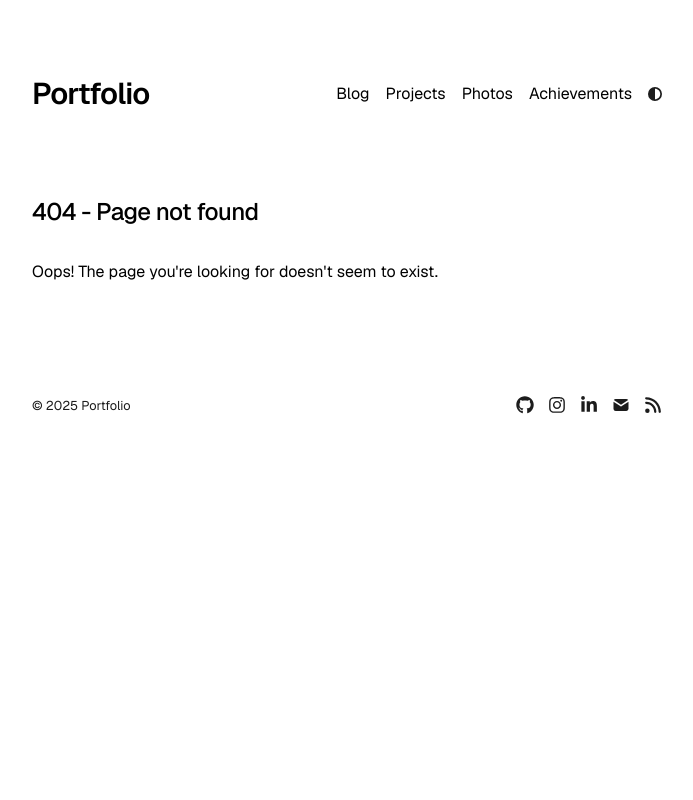
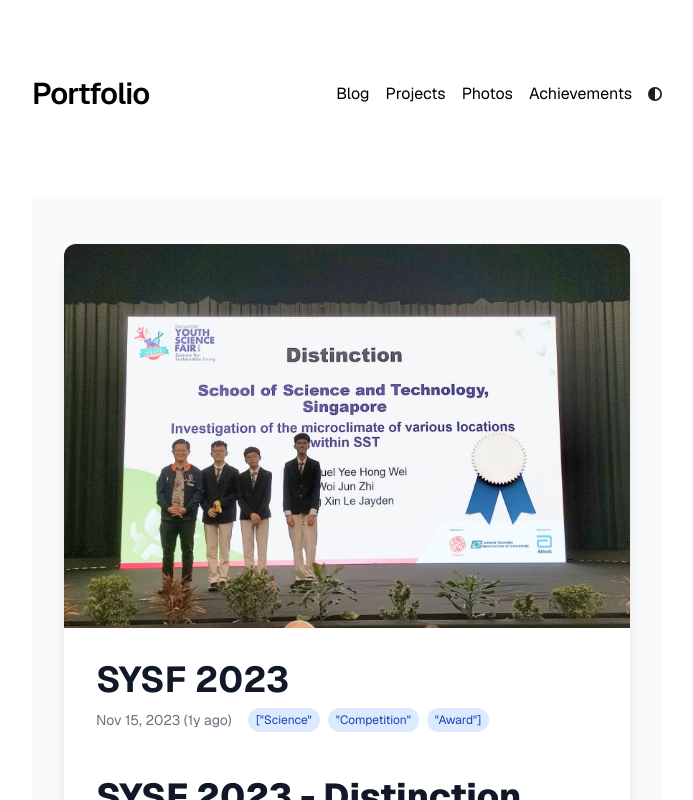
Before and after one commit to Liquefy7822/emmanuel, a Next.js app: page /achievements/sysf-2023 in a window 1280 px wide. Before the commit this address had no page. Shown: the top 800 px of the page, without its empty margins (293-986 px from the left). Built offline with nearby package versions, Linux system fonts and the light colour scheme.

Commit message:
adds finally

```diff
--- a/app/achievements/AchievementCard.tsx
+++ b/app/achievements/AchievementCard.tsx
@@ -8,9 +8,10 @@ interface AchievementCardProps {
   description: string;
   date: string;
   image?: string;
+  slug?: string;
 }
 
-const AchievementCard = ({ title, description, date, image }: AchievementCardProps) => {
+const AchievementCard = ({ title, description, date, image, slug }: AchievementCardProps) => {
   const [imgSrc, setImgSrc] = useState(image);
   const [hasError, setHasError] = useState(false);
   const [isLoading, setIsLoading] = useState(true);
@@ -61,9 +62,13 @@ const AchievementCard = ({ title, description, date, image }: AchievementCardPro
         </div>
         <p className="text-gray-600 dark:text-gray-300 mb-4">{description}</p>
         <div className="flex justify-end">
-          <button className="text-sm font-medium text-blue-600 hover:text-blue-500 dark:text-blue-400 dark:hover:text-blue-300 transition-colors">
+          <a
+            href={`/achievements/${slug || '#'}`}
+            className="text-sm font-medium text-blue-600 hover:text-blue-500 dark:text-blue-400 dark:hover:text-blue-300 transition-colors"
+            aria-label={`View details about ${title}`}
+          >
             View Details →
-          </button>
+          </a>
         </div>
       </div>
     </div>
--- /dev/null
+++ b/app/achievements/[slug]/page.tsx
@@ -0,0 +1,85 @@
+import { notFound } from "next/navigation";
+import { CustomMDX } from "app/components/mdx";
+import { formatDate } from "app/lib/posts";
+import { getAchievementBySlug, getAchievementSlugs } from "app/lib/achievements";
+import Image from "next/image";
+
+export async function generateStaticParams() {
+  const slugs = getAchievementSlugs();
+  return slugs.map((slug) => ({
+    slug,
+  }));
+}
+
+export default function AchievementPage({ params }: { params: { slug: string } }) {
+  const achievement = getAchievementBySlug(params.slug);
+
+  if (!achievement) {
+    notFound();
+  }
+
+  return (
+    <div className="min-h-screen bg-gray-50 dark:bg-gray-900 py-12 px-4 sm:px-6 lg:px-8">
+      <div className="max-w-4xl mx-auto">
+        <article className="bg-white dark:bg-gray-800 rounded-xl shadow-lg overflow-hidden">
+          {/* Header with Image */}
+          {achievement.metadata.image && (
+            <div className="relative w-full h-64 md:h-96">
+              <Image
+                src={achievement.metadata.image}
+                alt={achievement.metadata.title}
+                fill
+                className="object-cover"
+                sizes="(max-width: 768px) 100vw, (max-width: 1200px) 80vw, 70vw"
+                priority
+              />
+            </div>
+          )}
+
+          <div className="p-6 md:p-8">
+            {/* Title and Metadata */}
+            <header className="mb-8">
+              <h1 className="text-3xl md:text-4xl font-bold text-gray-900 dark:text-white mb-2">
+                {achievement.metadata.title}
+              </h1>
+
+              <div className="flex flex-wrap items-center gap-4 text-sm text-gray-500 dark:text-gray-400">
+                <time dateTime={achievement.metadata.date}>
+                  {formatDate(achievement.metadata.date, true)}
+                </time>
+
+                {achievement.metadata.tags && achievement.metadata.tags.length > 0 && (
+                  <div className="flex flex-wrap gap-2">
+                    {achievement.metadata.tags.map((tag) => (
+                      <span
+                        key={tag}
+                        className="px-2 py-1 rounded-full bg-blue-100 text-blue-800 dark:bg-blue-900 dark:text-blue-200 text-xs"
+                      >
+                        {tag}
+                      </span>
+                    ))}
+                  </div>
+                )}
+              </div>
+            </header>
+
+            {/* Achievement Content */}
+            <div className="prose dark:prose-invert max-w-none">
+              <CustomMDX source={achievement.content} />
+            </div>
+
+            {/* Back to Achievements Link */}
+            <div className="mt-12 pt-6 border-t border-gray-200 dark:border-gray-700">
+              <a
+                href="/achievements"
+                className="inline-flex items-center text-blue-600 hover:text-blue-500 dark:text-blue-400 dark:hover:text-blue-300 transition-colors"
+              >
+                ← Back to Achievements
+              </a>
+            </div>
+          </div>
+        </article>
+      </div>
+    </div>
+  );
+}
--- a/app/achievements/page.tsx
+++ b/app/achievements/page.tsx
@@ -1,30 +1,23 @@
 import { Metadata } from "next";
 import AchievementCard from "./AchievementCard";
+import { getAllAchievements, type AchievementPost } from "app/lib/achievements";
 
 export const metadata: Metadata = {
   title: "Achievements | Emmanuel",
   description: "My professional achievements and certifications",
 };
 
-interface Achievement {
-  title: string;
-  description: string;
-  date: string;
-  image?: string;
+// This function tells Next.js at build time what pages to generate
+export async function generateStaticParams() {
+  const achievements = getAllAchievements();
+  return achievements.map((achievement) => ({
+    slug: achievement.slug,
+  }));
 }
 
-const achievements: Achievement[] = [
-  {
-    title: "SYSF 2023",
-    description: "Got Distinction at the SYSF 2023",
-    date: "2023",
-    image: "/achievements/portfolio1.png",
-  },
-];
+export default function Achievements() {
+  const achievements = getAllAchievements();
 
-
-
-export default function Achievements() {
   return (
     <div className="min-h-screen bg-gray-50 dark:bg-gray-900 py-12 px-4 sm:px-6 lg:px-8">
       <div className="max-w-7xl mx-auto">
@@ -38,13 +31,14 @@ export default function Achievements() {
         </div>
 
         <div className="grid grid-cols-1 md:grid-cols-2 lg:grid-cols-3 gap-8">
-          {achievements.map((achievement, index) => (
+          {achievements.map((achievement: AchievementPost) => (
             <AchievementCard
-              key={index}
-              title={achievement.title}
-              description={achievement.description}
-              date={achievement.date}
-              image={achievement.image}
+              key={achievement.slug}
+              title={achievement.metadata.title}
+              description={achievement.metadata.description}
+              date={achievement.metadata.date}
+              image={achievement.metadata.image}
+              slug={achievement.slug}
             />
           ))}
         </div>
--- /dev/null
+++ b/app/lib/achievements.ts
@@ -0,0 +1,156 @@
+import fs from "fs";
+import path from "path";
+
+const ACHIEVEMENTS_DIR = path.join(process.cwd(), "content/achievements");
+
+export type AchievementMetadata = {
+  title: string;
+  date: string;
+  description: string;
+  image?: string;
+  tags?: string[];
+  featured?: boolean;
+  // Allow for additional properties with index signature
+  [key: string]: any;
+};
+
+export interface AchievementPost {
+  metadata: AchievementMetadata;
+  slug: string;
+  content: string;
+}
+
+function parseFrontmatter(fileContent: string) {
+  const frontmatterRegex = /---\s*([\s\S]*?)\s*---/;
+  const match = frontmatterRegex.exec(fileContent);
+
+  if (!match || !match[1]) {
+    console.warn('No frontmatter found in achievement post');
+    return {
+      metadata: {
+        title: 'Untitled Achievement',
+        date: new Date().toISOString(),
+        description: '',
+        tags: []
+      },
+      content: fileContent.trim()
+    };
+  }
+
+  const frontMatterBlock = match[1];
+  const content = fileContent.replace(frontmatterRegex, "").trim();
+  const frontMatterLines = frontMatterBlock.trim().split("\n");
+  const metadata: Partial<AchievementMetadata> = {};
+
+  frontMatterLines.forEach((line) => {
+    const separatorIndex = line.indexOf(':');
+    if (separatorIndex === -1) return;
+
+    const key = line.slice(0, separatorIndex).trim();
+    let value: any = line.slice(separatorIndex + 1).trim();
+
+    // Remove surrounding quotes if present
+    if (value.startsWith('"') && value.endsWith('"') ||
+        value.startsWith("'") && value.endsWith("'")) {
+      value = value.slice(1, -1);
+    }
+
+    // Handle array values (tags)
+    if (key === 'tags') {
+      value = value.split(',').map((tag: string) => tag.trim());
+    }
+
+    // Handle boolean values
+    if (value === 'true') value = true;
+    if (value === 'false') value = false;
+
+    (metadata as any)[key] = value;
+  });
+
+  return {
+    metadata: {
+      title: metadata.title || 'Untitled Achievement',
+      date: metadata.date || new Date().toISOString(),
+      description: metadata.description || '',
+      image: metadata.image || '',
+      tags: metadata.tags || [],
+      ...metadata
+    },
+    content
+  };
+}
+
+function getMDXFiles(dir: string) {
+  try {
+    return fs.readdirSync(dir).filter((file) => file.endsWith(".mdx"));
+  } catch (e) {
+    console.error(`Error reading directory ${dir}:`, e);
+    return [];
+  }
+}
+
+function readMDXFile(filePath: string) {
+  try {
+    return fs.readFileSync(filePath, "utf-8");
+  } catch (e) {
+    console.error(`Error reading file ${filePath}:`, e);
+    return '';
+  }
+}
+
+export function getAchievementSlugs() {
+  try {
+    if (!fs.existsSync(ACHIEVEMENTS_DIR)) {
+      fs.mkdirSync(ACHIEVEMENTS_DIR, { recursive: true });
+      return [];
+    }
+    return getMDXFiles(ACHIEVEMENTS_DIR).map((file) => file.replace(/\.mdx$/, ''));
+  } catch (e) {
+    console.error('Error getting achievement slugs:', e);
+    return [];
+  }
+}
+
+export function getAchievementBySlug(slug: string): AchievementPost | null {
+  try {
+    const fullPath = path.join(ACHIEVEMENTS_DIR, `${slug}.mdx`);
+    const fileContent = readMDXFile(fullPath);
+    if (!fileContent) return null;
+
+    const { metadata, content } = parseFrontmatter(fileContent);
+
+    return {
+      metadata: {
+        ...metadata,
+        date: metadata.date || new Date().toISOString(),
+      },
+      slug,
+      content,
+    };
+  } catch (e) {
+    console.error(`Error getting achievement by slug ${slug}:`, e);
+    return null;
+  }
+}
+
+export function getAllAchievements(): AchievementPost[] {
+  try {
+    const slugs = getAchievementSlugs();
+    return slugs
+      .map((slug) => getAchievementBySlug(slug))
+      .filter((achievement): achievement is AchievementPost => achievement !== null)
+      .sort((a, b) => new Date(b.metadata.date).getTime() - new Date(a.metadata.date).getTime());
+  } catch (e) {
+    console.error('Error getting all achievements:', e);
+    return [];
+  }
+}
+
+export function getFeaturedAchievements(): AchievementPost[] {
+  try {
+    return getAllAchievements().filter(achievement => achievement.metadata.featured);
+  } catch (e) {
+    console.error('Error getting featured achievements:', e);
+    return [];
+  }
+}
--- /dev/null
+++ b/content/achievements/sysf-2023.mdx
@@ -0,0 +1,36 @@
+---
+title: "SYSF 2023"
+date: "2023-11-15"
+description: "Distinction Award at the Singapore Science and Engineering Fair 2023"
+image: "/achievements/portfolio1.png"
+tags: ["Science", "Competition", "Award"]
+featured: true
+---
+
+# SYSF 2023 - Distinction Award
+
+## Overview
+I was honored to receive the Distinction Award at the Singapore Science and Engineering Fair (SYSF) 2023 for my project on [brief project description]. This prestigious competition showcases the most innovative scientific research by pre-university students in Singapore.
+
+## Project Details
+- **Project Title**: [Your Project Title]
+- **Field of Study**: [e.g., Environmental Science, Computer Science, etc.]
+- **Duration**: [Start Date] - [End Date]
+- **Mentor**: [Mentor's Name, if applicable]
+
+## Key Achievements
+- Achieved Distinction Award (Top X% of participants)
+- Developed [brief description of innovation/achievement]
+- Presented findings to a panel of expert judges
+- [Any other notable achievements]
+
+## Skills Demonstrated
+- [Skill 1]
+- [Skill 2]
+- [Skill 3]
+
+## Impact
+[Describe the impact of your project and what you learned from the experience]
+
+## Media
+[You can add more images or media links here using markdown]
```
